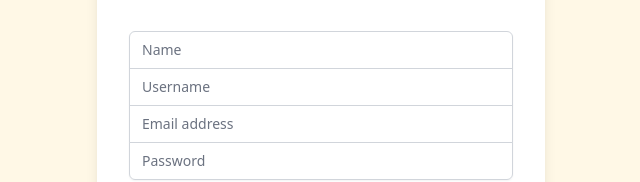
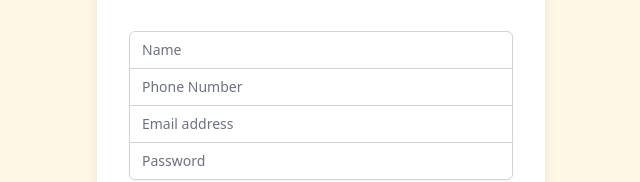
Before and after one commit to Pseudo-iitian/COSTOK_WEB, a React (Vite) app in the folder client/: page / in a window 1280 px wide. Shown: the part 298-480 px from the top of the page, without its empty margins (319-959 px from the left). Built offline with nearby package versions, Linux system fonts and the light colour scheme.

Commit message:
changed placeholder for username

```diff
--- a/client/src/components/Signin.jsx
+++ b/client/src/components/Signin.jsx
@@ -63,7 +63,7 @@ export function Signin() {
                 type="text"
                 required
                 className="appearance-none rounded-none relative block w-full px-3 py-2 border border-gray-300 placeholder-gray-500 text-gray-900 rounded-t-md focus:outline-none focus:ring-krishna-blue-500 focus:border-krishna-blue-500 focus:z-10 sm:text-sm"
-                placeholder="Username"
+                placeholder="Phone Number"
                 onChange={(e) => setUsername(e.target.value)}
               />
             </div>
--- a/client/src/components/Signup.jsx
+++ b/client/src/components/Signup.jsx
@@ -83,7 +83,7 @@ export function Signup() {
                 type="text"
                 required
                 className="appearance-none rounded-none relative block w-full px-3 py-2 border border-gray-300 placeholder-gray-500 text-gray-900 focus:outline-none focus:ring-krishna-blue-500 focus:border-krishna-blue-500 focus:z-10 sm:text-sm"
-                placeholder="Username"
+                placeholder="Phone Number"
                 value={username}
                 onChange={(e) => setUsername(e.target.value)}
               />
```
